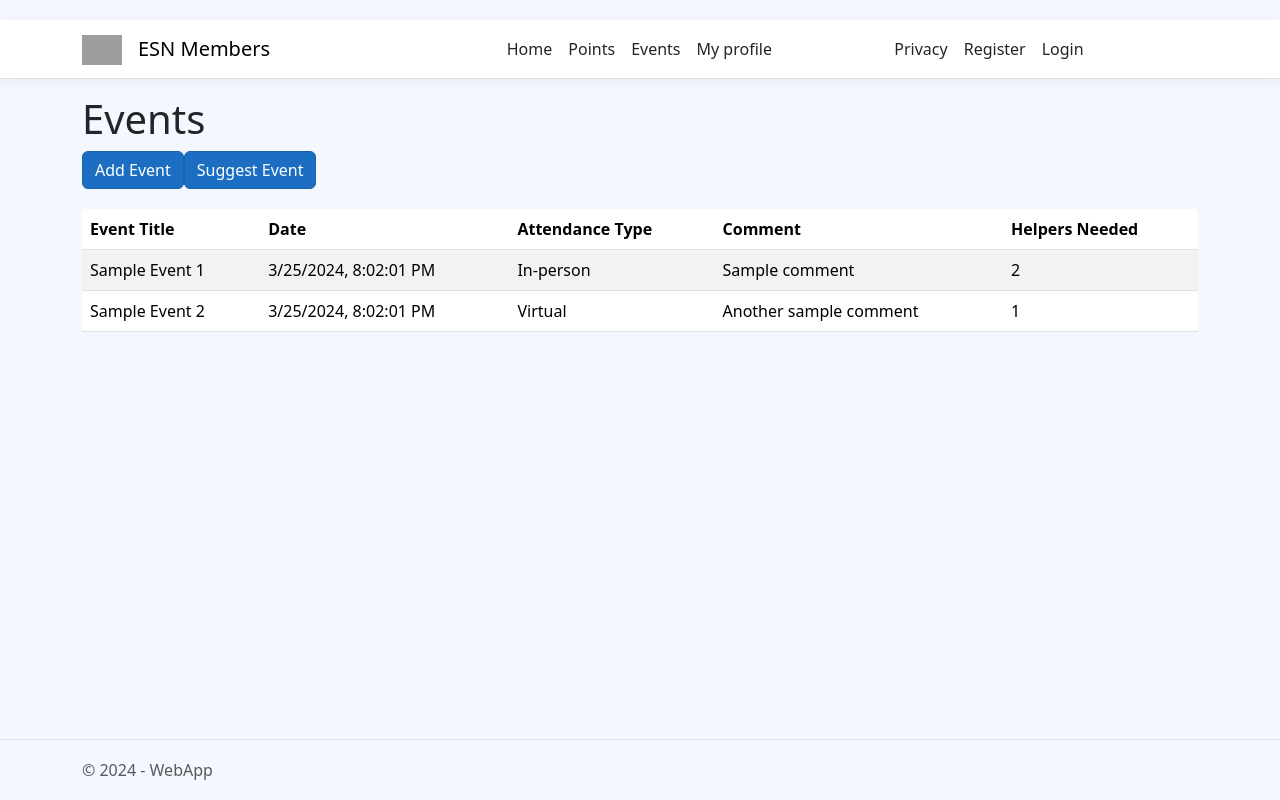
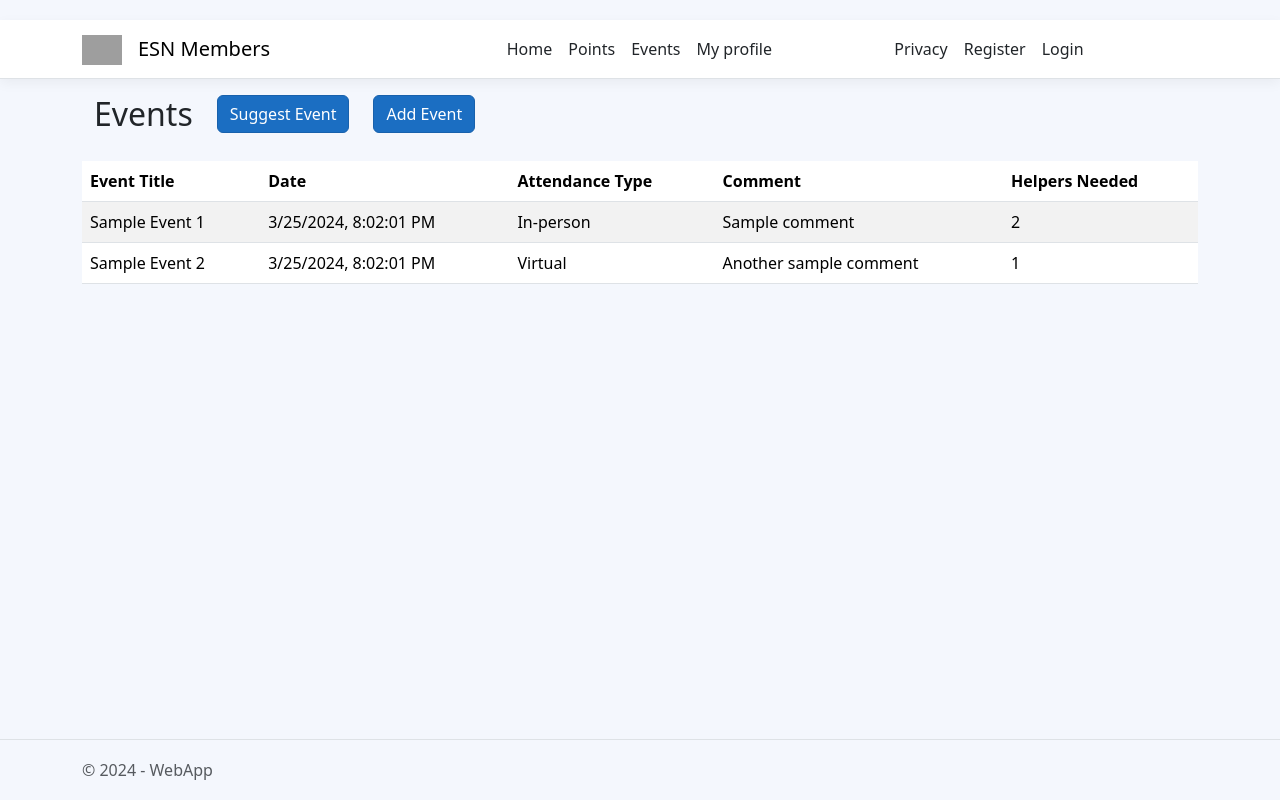
Before and after one commit to olneh/esn-project-ui, a React (Create React App) app: page /events in a window 1280 px wide. Built offline with nearby package versions, Linux system fonts and the light colour scheme; grey boxes are pictures that could not be loaded.

Commit message:
1-Setup Change buttons placement

```diff
--- a/src/routes/Events.tsx
+++ b/src/routes/Events.tsx
@@ -21,11 +21,19 @@ const Events = () => {
 
     return (
         <div>
-            <h1>Events</h1>
-            <Button variant="primary">Add Event</Button>
-
-
-            <Button variant="primary">Suggest Event</Button>
+            <div className="container">
+                <div className="row">
+                    <div className="col-auto">
+                        <h2>Events</h2>
+                    </div>
+                    <div className="col-auto">
+                        <Button variant="primary">Suggest Event</Button>
+                    </div>
+                    <div className="col-auto">
+                        <Button variant="primary">Add Event</Button>
+                    </div>
+                </div>
+            </div>
 
 
             <body>
```
